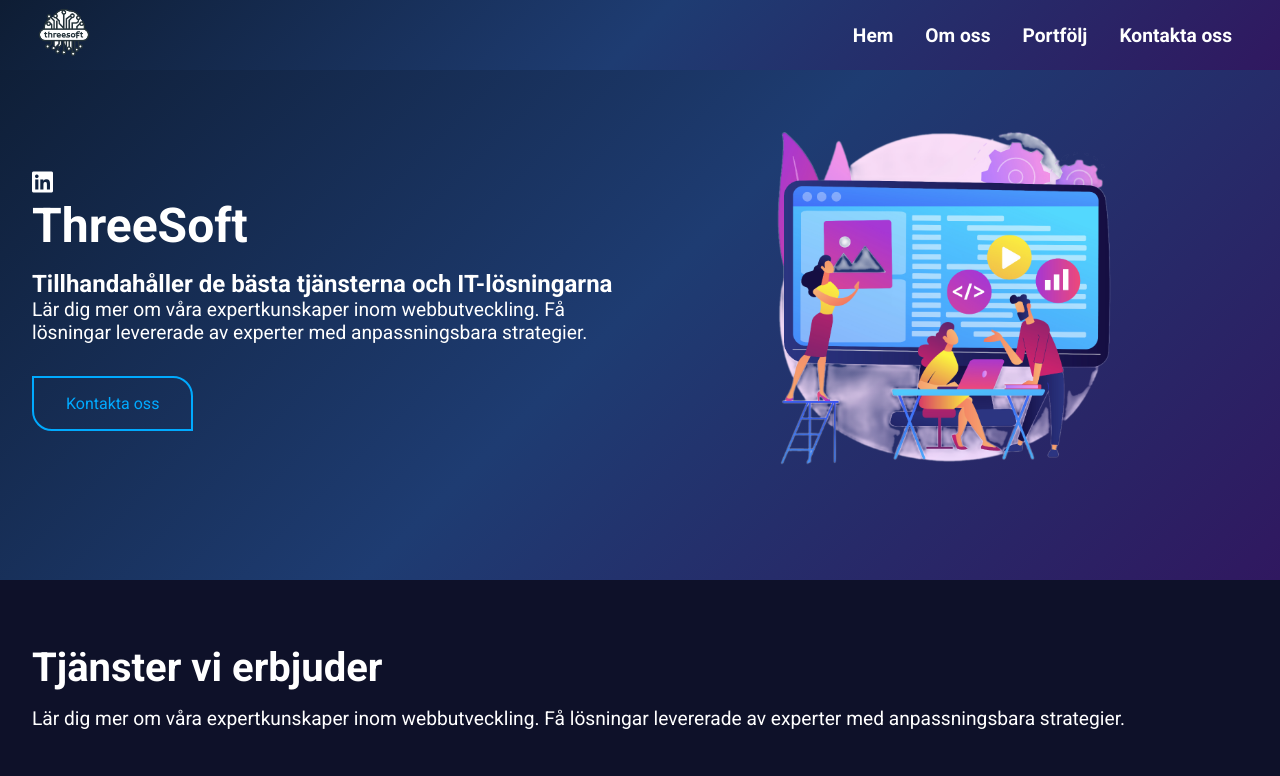
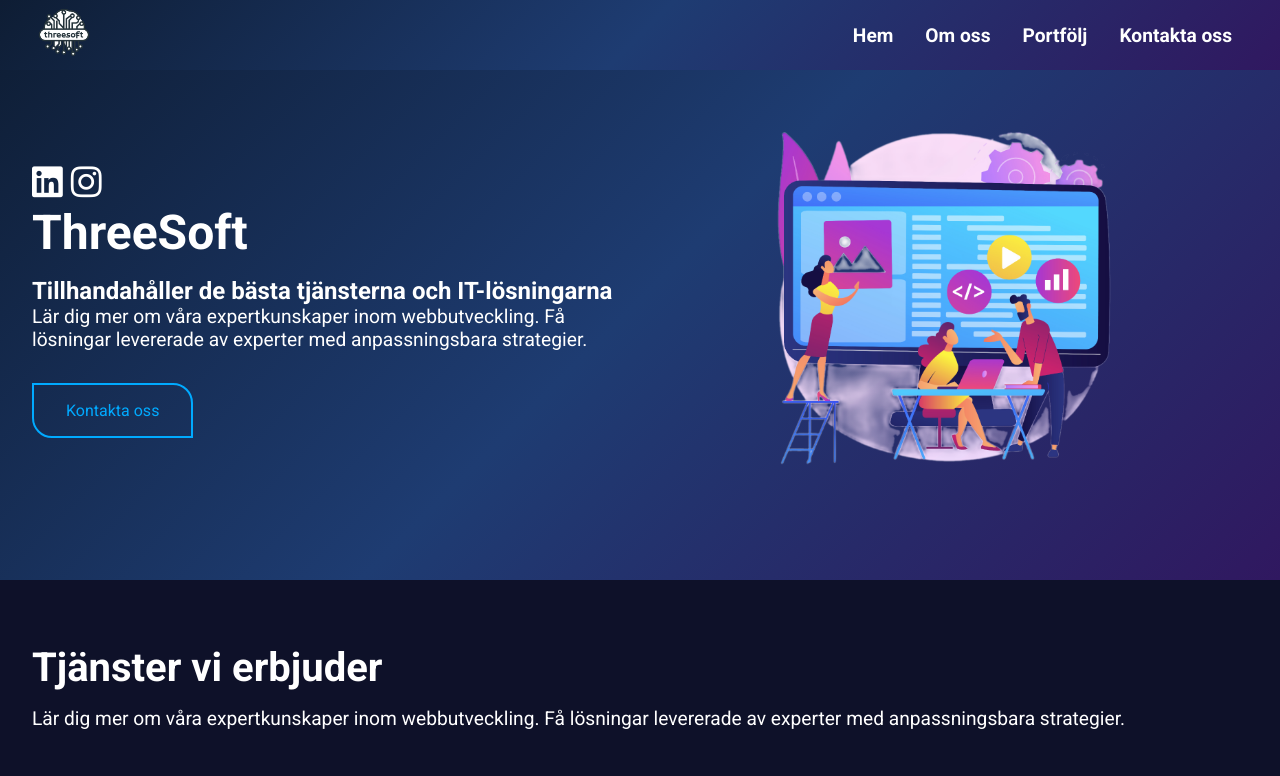
Before and after one commit to ejaz0/shirkat, a React (Create React App) app: page / in a window 1280 px wide. Shown: the top 776 px of the page. Built offline with nearby package versions, Linux system fonts and the light colour scheme.

Commit message:
Updated instagram

```diff
--- a/src/Components/Home.js
+++ b/src/Components/Home.js
@@ -35,6 +35,9 @@
                     <div className="hero-content">
                         <a href="https://www.linkedin.com/company/threesoft/" target="_blank" rel="noopener noreferrer" className="linkedin-icon">
                             <i className="fab fa-linkedin"></i>
+                        </a>
+                        <a href="https://www.instagram.com/threesoft.se" target="_blank" rel="noopener noreferrer" className="instagram-icon">
+                            <i className="fab fa-instagram"></i>
                         </a>
                         <h1>{translatedTexts.hero_title}</h1>
                         <h2>{translatedTexts.hero_subtitle}</h2>
--- a/src/Styles/Css/HomeStyle.css
+++ b/src/Styles/Css/HomeStyle.css
@@ -158,7 +158,17 @@
 }
 
 .linkedin-icon{
-    font-size: 1.5rem;
+    font-size: 2.2rem;
+}
+.linkedin-icon:hover{
+    color: #00aaff;
+}
+.instagram-icon{
+    margin-left: 0.5rem;
+    font-size: 2.2rem;
+}
+.instagram-icon:hover{
+    color:  #00aaff;
 }
 
 .service-card::before{
```
